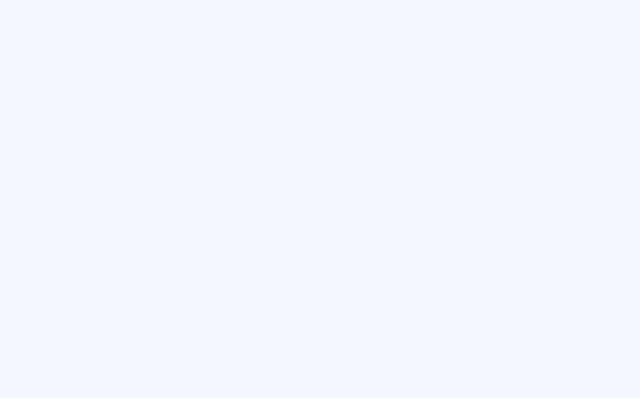
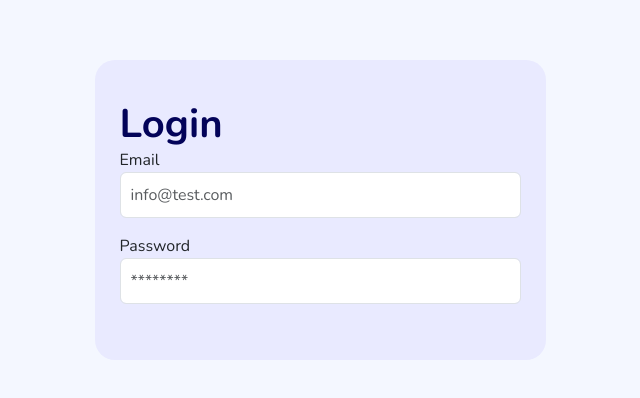
Before and after one commit to khan-suliman/Skip-A-Pay, a React (Create React App) app: page /login in a window 1280 px wide. Before the commit this address had no page. Shown: the part 190-588 px from the top of the page, without its empty margins (320-960 px from the left). Built offline with nearby package versions, Linux system fonts and the light colour scheme.

Commit message:
chnages updated

```diff
--- a/package.json
+++ b/package.json
@@ -8,6 +8,7 @@
     "@testing-library/react": "^13.4.0",
     "@testing-library/user-event": "^13.5.0",
     "bootstrap": "^5.3.0",
+    "formik": "^2.4.2",
     "react": "^18.2.0",
     "react-bootstrap": "^2.7.4",
     "react-dom": "^18.2.0",
@@ -39,5 +40,9 @@
       "last 1 firefox version",
       "last 1 safari version"
     ]
+  },
+  "devDependencies": {
+    "customize-cra": "^1.0.0",
+    "react-app-rewired": "^2.2.1"
   }
 }
--- a/src/App.js
+++ b/src/App.js
@@ -1,8 +1,9 @@
-import Layout from "./layout";
+import Layout from "layout";
 import { BrowserRouter, Routes, Route } from "react-router-dom";
-import Dashboard from "./pages/Dashboard";
-import SubmittedForm from "./pages/Submitted-Form";
-import Settings from "./pages/Settings";
+import Dashboard from "pages/Dashboard";
+import SubmittedForm from "pages/Submitted-Form";
+import Settings from "pages/Settings";
+import Login from "pages/Login";
 
 function App() {
   return (
@@ -13,6 +14,7 @@ function App() {
           <Route path="/submitted-form" element={<SubmittedForm />} />
           <Route path="/settings" element={<Settings />} />
         </Route>
+        <Route path='/login' element={<Login />} />
       </Routes>
     </BrowserRouter>
   );
--- a/src/components/Card.js
+++ b/src/components/Card.js
@@ -1,15 +1,19 @@
 import React from "react";
 import "./style/card.scss";
+import { Stack } from "react-bootstrap";
 
-const Card = ({ children, title, backgroundColor, ...props }) => {
+const Card = ({ children, title, actionElement, backgroundColor, ...props }) => {
   return (
-    <section
+    <div
       className="custom-card"
       style={{ "--bg": backgroundColor ? backgroundColor : "var(--lavender)" }}
     >
-      <h1 className="card-title">{title}</h1>
+      <Stack className="align-items-end justify-content-between" direction="horizontal">
+        <h1 className="card-title">{title}</h1>
+        {actionElement ?? actionElement}
+      </Stack>
       {children}
-    </section>
+    </div>
   );
 };
 
--- /dev/null
+++ b/src/components/Input.js
@@ -0,0 +1,23 @@
+import React from 'react'
+import { Form } from 'react-bootstrap'
+import PropTypes from "prop-types";
+import "./style/input.scss";
+
+export default function Input({ label, name, type, placeholder, value }) {
+    return (
+        <Form.Group className='mb-3'>
+            {label ?? <Form.Label className="input-label mb-0">{label}</Form.Label>}
+            <Form.Control className="form-input shadow-none" type={type} placeholder={placeholder} name={name} />
+        </Form.Group>
+    );
+}
+Input.propTypes = {
+    label: PropTypes.string,
+    name: PropTypes.string.isRequired,
+    type: PropTypes.string.isRequired,
+    placeholder: PropTypes.string.isRequired,
+    value: PropTypes.string
+};
+Input.defaultProps = {
+    placeholder: PropTypes.string.isRequired
+};
--- /dev/null
+++ b/src/components/style/input.scss
@@ -0,0 +1,12 @@
+.form-input {
+    padding: 10px !important;
+}
+
+// focus input
+.form-control:focus {
+    border-color: var(--primary) !important;
+}
+
+.form-control::-webkit-input-placeholder {
+    vertical-align: middle !important;
+}
--- a/src/index.css
+++ b/src/index.css
@@ -19,9 +19,21 @@
   --title-color: var(--primary);
   --title-weight: 900;
 }
+
 body {
   background-color: var(--off-white) !important;
 }
+
+/* borders */
+.red {
+  border: 1px solid red;
+}
+
+.black {
+  border: 1px solid blue;
+}
+
+
 @media screen and (max-width: 992px) {
   :root {
     --sidebar: 70px;
--- /dev/null
+++ b/src/pages/Login.jsx
@@ -0,0 +1,32 @@
+import React from "react";
+import { useFormik } from 'formik';
+import { Col, Container, Form, Row } from "react-bootstrap";
+import Card from "components/Card";
+import Input from "components/Input";
+import { Link } from "react-router-dom";
+const Login = () => {
+    const formik = useFormik({
+        initialValues: {
+            email: 'sulimansayed003@gmial.com',
+        },
+        onSubmit: (values) => {
+            console.log('values', values);
+        }
+    });
+    console.log(formik.values.email)
+    return (
+        <Container>
+            <Row className="min-vh-100 align-items-center justify-content-center my-auto">
+                <Col md={5}>
+                    <Form onSubmit={formik.handleSubmit}>
+                        <Card title='Login'>
+                            <Input label='Email' name='email' type='email' placeholder='info@test.com' />
+                            <Input label='Password' name='password' type='password' placeholder='********' />
+                        </Card>
+                    </Form >
+                </Col>
+            </Row>
+        </Container>
+    );
+}
+export default Login;
--- a/src/pages/Settings.jsx
+++ b/src/pages/Settings.jsx
@@ -1,5 +1,5 @@
 import React from "react";
-import Card from "../components/Card";
+import Card from "components/Card";
 
 const Settings = () => {
   return <Card title="Settings" backgroundColor="var(--magnolia)"></Card>;
--- a/src/pages/Submitted-Form.jsx
+++ b/src/pages/Submitted-Form.jsx
@@ -1,5 +1,5 @@
 import React from "react";
-import Card from "../components/Card";
+import Card from "components/Card";
 
 const SubmittedForm = () => {
   return (
```
Also changed, not shown: jsconfig.json (added, +13 -0 lines), 1 other file (tests, documents, lock files or other folders).
